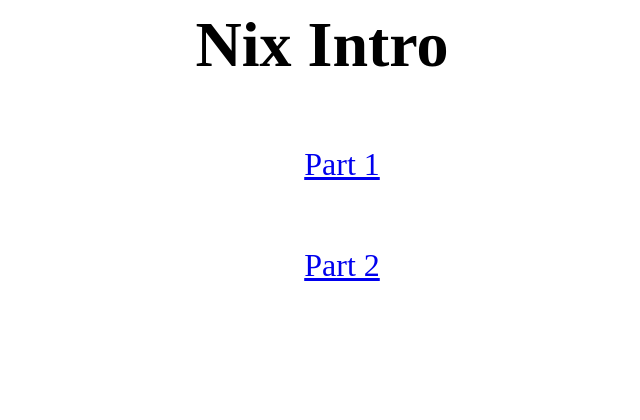
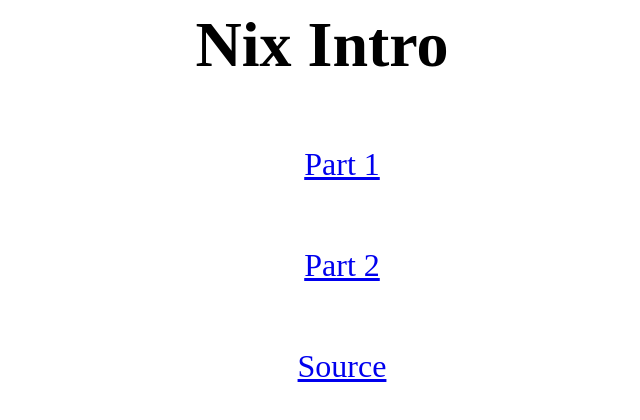
Before and after one commit to manveru/nix-intro, a plain HTML site: page docs/index.html in a window 1280 px wide. Shown: the whole page, without its empty margins (318-958 px from the left). Drawn offline with Linux system fonts and the light colour scheme.

Commit message:
Show off imports, link to the source

```diff
--- a/docs/index.html
+++ b/docs/index.html
@@ -9,6 +9,9 @@
   </style>
   <body>
     <h1>Nix Intro</h1>
-    <ol><li><a href="slides_1/index.html">Part 1</a></li> <li><a href="slides_2/index.html">Part 2</a></li></ol>
+    <ol>
+      <li><a href="slides_1/index.html">Part 1</a></li> <li><a href="slides_2/index.html">Part 2</a></li>
+      <li><a href="https://github.com/manveru/nix-intro">Source</a></li>
+    </ol>
   </body>
 </html>
```
Also changed, not shown: 2 other files.
